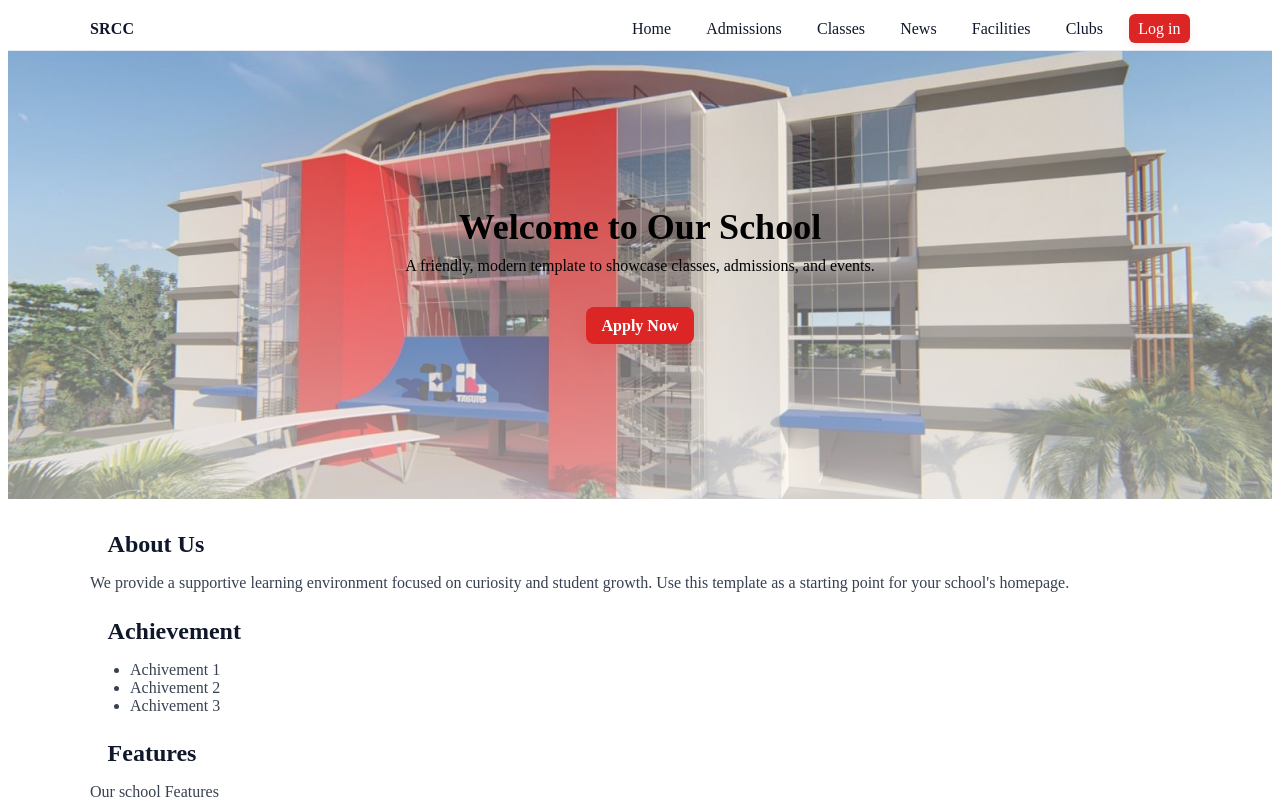
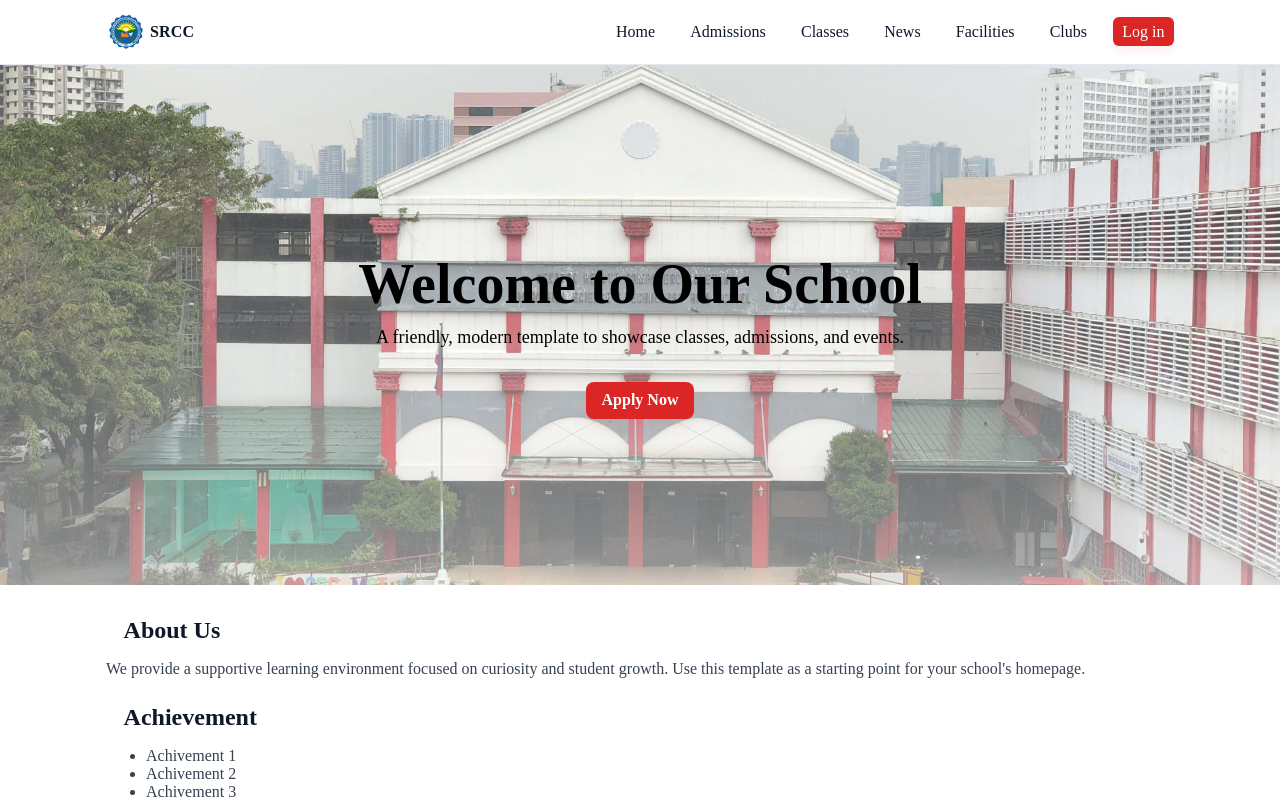
Before and after one commit to Sebastian-Maligaya/School-Project, a React (Vite) app: page / in a window 1280 px wide. Shown: the top 800 px of the page. Built offline with nearby package versions, Linux system fonts and the light colour scheme.

Commit message:
seb update 2

```diff
--- a/src/App.jsx
+++ b/src/App.jsx
@@ -1,10 +1,12 @@
 import React from 'react'
 
 import Homepage from './Homepage/Homepage'
+import Navbar from './Navbar/Navbar'
 
 function App() {
   return (
     <>
+      <Navbar />
       <Homepage />
     </>
   )
--- a/src/Homepage/Homepage.css
+++ b/src/Homepage/Homepage.css
@@ -1,12 +1,12 @@
 .hp-hero{
   --accent: #dc2626;
   --accent-dark: #b91c1c;
-  padding: 4rem 1rem;
+  padding: 6.5rem 1rem 5rem; /* larger top padding for a more prominent hero */
   text-align: center;
   /* subtle background image with a white overlay to keep the clean look */
   background: linear-gradient(rgba(255,255,255,0.1), rgba(255,255,255,0.55)),
-              url('../assets/School_BG1.jpeg') center/cover no-repeat;
-  min-height: 320px;
+              url('../assets/School_BG2.jpg') center/cover no-repeat;
+  min-height: 520px; /* increase overall hero height */
   display: flex;
   flex-direction: column;
   justify-content: center;
@@ -14,12 +14,14 @@
 }
 .hp-hero h1{
   margin: 0;
-  font-size: 2.25rem;
+  font-size: 3.5rem; /* larger headline */
+  line-height: 1.05;
   color: #000000;
 }
 .hp-sub{
-  margin-top: 0.6rem;
+  margin-top: 0.8rem;
   color: #000000;
+  font-size: 1.125rem;
 }
 .btn-primary{
   display: inline-block;
@@ -74,6 +76,8 @@
 
 /* small screens */
 @media (max-width: 720px){
-  .hp-hero h1{ font-size: 1.6rem }
+  .hp-hero{ padding: 3.25rem 0.75rem; min-height: 320px }
+  .hp-hero h1{ font-size: 1.9rem }
+  .hp-sub{ font-size: 1rem }
   .hp-main{ padding: 0 0.75rem }
 }
--- a/src/Homepage/Homepage.jsx
+++ b/src/Homepage/Homepage.jsx
@@ -1,11 +1,9 @@
 import React from "react";
-import Navbar from "../Navbar/Navbar.jsx";
 import "./Homepage.css";
 
 export default function Homepage() {
   return (
     <div>
-      <Navbar />
 
       <header id="home" className="hp-hero">
         <h1>Welcome to Our School</h1>
--- a/src/Navbar/Navbar.css
+++ b/src/Navbar/Navbar.css
@@ -73,6 +73,12 @@
   background: var(--accent-dark);
 }
 
+/* Logo sizing and spacing */
+.sp-branding{ display:flex; align-items:center; gap:0.25rem }
+.sp-logo{ display:flex; align-items:center; margin-right:0 }
+.sp-logo img{ height:40px; width:auto; display:block }
+.sp-brand{ margin-left:0 }
+
 /* Responsive */
 @media (max-width: 720px){
   .sp-toggle{ display: block }
--- a/src/Navbar/Navbar.jsx
+++ b/src/Navbar/Navbar.jsx
@@ -1,5 +1,6 @@
 import React, { useState } from "react";
 import "./Navbar.css";
+import logo from "../assets/SRCC_logo.png";
 
 export default function Navbar() {
   const [open, setOpen] = useState(false);
@@ -7,7 +8,12 @@ export default function Navbar() {
   return (
     <nav className="sp-navbar">
       <div className="sp-container">
-        <div className="sp-brand">SRCC</div>
+        <div className="sp-branding">
+          <div className="sp-logo">
+            <img src={logo} alt="SRCC logo" />
+          </div>
+          <div className="sp-brand">SRCC</div>
+        </div>
 
         <button
           className="sp-toggle"
--- a/src/index.css
+++ b/src/index.css
@@ -0,0 +1,11 @@
+/* Global reset to remove default browser spacing */
+html, body {
+	margin: 0;
+	padding: 0;
+}
+
+/* Consistent box-sizing */
+*, *::before, *::after { box-sizing: border-box }
+
+/* Base font smoothing */
+body { -webkit-font-smoothing:antialiased; -moz-osx-font-smoothing:grayscale }
```
Also changed, not shown: src/assets/SRCC_logo.png (renamed from src/assets/SRCC logo.png), src/assets/School_BG2.jpg (renamed from src/assets/School Zoom out.jpg).
